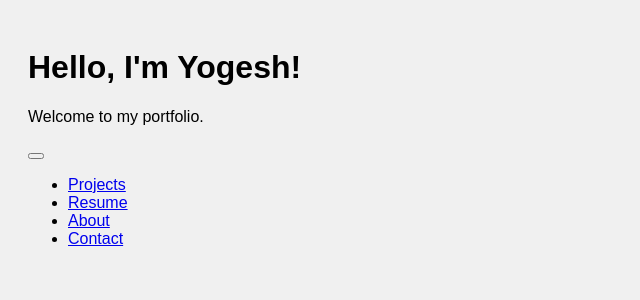
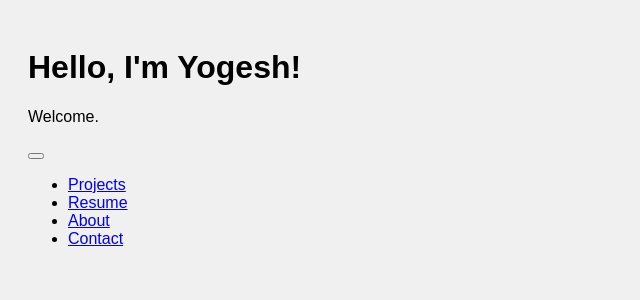
Before and after one commit to Yogeshpisal216/My_Project, a Flask app: page / in a window 1280 px wide. Shown: the top 300 px of the page, without its empty margins (0-640 px from the left). Run offline with Flask 3, Linux system fonts and the light colour scheme.

Commit message:
reverse_proxy

```diff
--- a/python/website/templates/index.html
+++ b/python/website/templates/index.html
@@ -6,7 +6,7 @@
 </head>
 <body>
     <h1>Hello, I'm Yogesh!</h1>
-    <p>Welcome to my portfolio.</p>
+    <p>Welcome.</p>
 
     <nav class="navbar navbar-expand-lg site-navbar navbar-light bg-light" id="pb-navbar">
 
```
